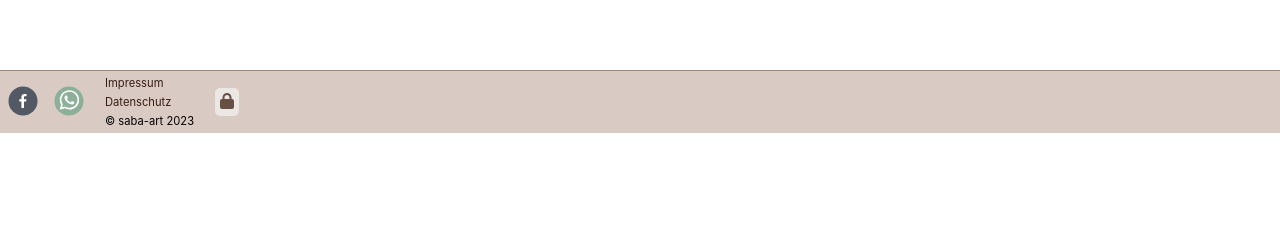
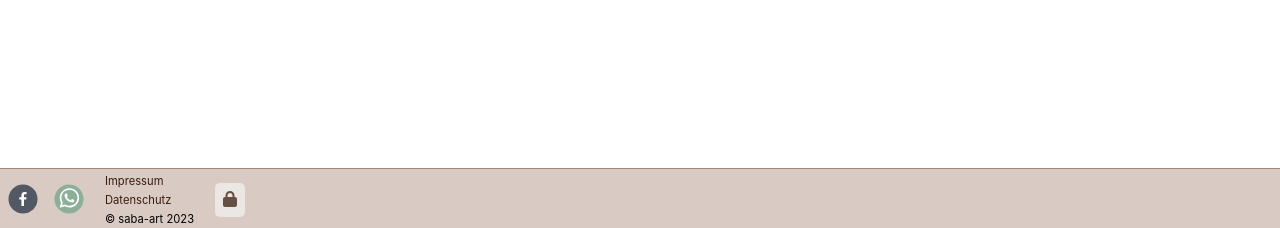
Before and after one commit to alperkuertuel/saba-art, a Next.js app: page / in a window 1280 px wide. Shown: the part 569-797 px from the top of the page. Built offline with nearby package versions, Linux system fonts and the light colour scheme; no server answers; the database is empty.

Commit message:
small footer fixes

```diff
--- a/components/Footer/Footer.js
+++ b/components/Footer/Footer.js
@@ -60,6 +60,7 @@ export default function FooterComponent() {
 
 const StyledFooter = styled.footer`
   font-size: 0.7rem;
+  position: fixed;
   bottom: 0;
   left: 0;
   width: 100%;
@@ -90,15 +91,13 @@ const GreyShareWhatsAppIcon = styled(WhatsappShareButton)`
 
 const StyledLoginContainer = styled.div`
   font-size: 0.8rem;
-  padding: 0.3rem;
+
   border-radius: 5px;
   opacity: 0.7;
   background-color: var(--box-color);
-  &:focus {
-    background-color: var(--highlight);
-  }
 `;
 
 const StyledLoginLock = styled(FontAwesomeIcon)`
   color: var(--secondary-color);
+  padding: 0.5rem;
 `;
```
